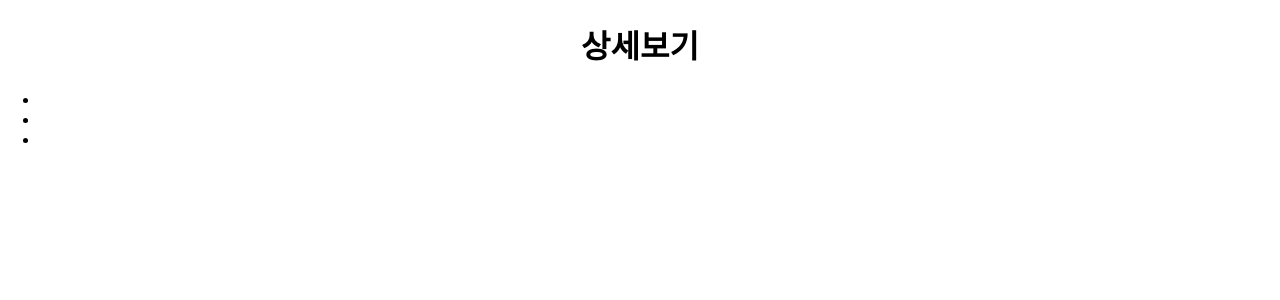
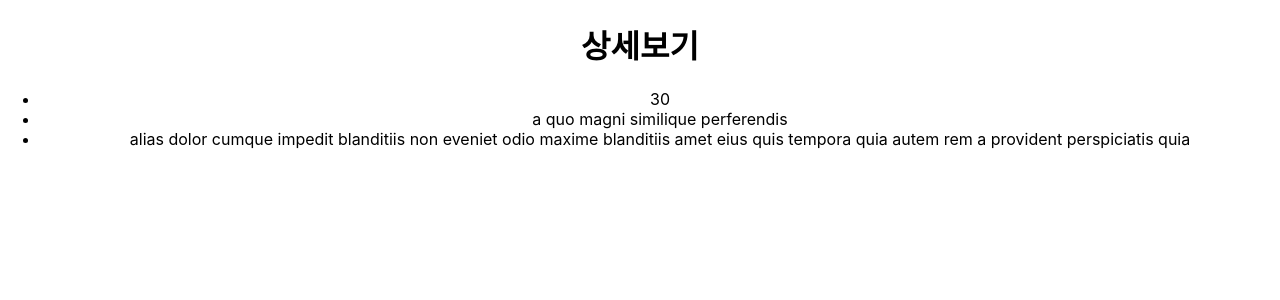
Before and after one commit to Ape07Park/pagination, a React (Create React App) app: page /list in a window 1280 px wide. Both pictures are taken after a click on the item 660 px from the left and 190 px from the top of the page. Shown: the top 300 px of the page. Built offline with nearby package versions, Linux system fonts and the light colour scheme; data requests are answered from the project's data file.

Commit message:
상세 보기 완성

```diff
--- a/src/pages/PostItem.jsx
+++ b/src/pages/PostItem.jsx
@@ -28,11 +28,9 @@ export function PostItem ({posts}) {
     // 현제 아이템
     const currentItems = postItems.slice(indexOfFirstItem, indexOfLastItem);
 
-
-
-     // TODO 제목이나 컨텐츠 클릭 시 view 페이지로 이동
     // 클릭 -> 페이지 이동
     const goToView = (id) => {
+
         navigate('/view', {state : {id: id}});
     }
 
@@ -43,8 +41,8 @@ export function PostItem ({posts}) {
             {currentItems.map((data) => (
                 <ul key={data.id}>
                     <li>id: {data.id}</li>
-                    <li onClick={() => goToView()}>title: {data.title}</li>
-                    <li onClick={() => goToView()}>content: {data.body}</li>
+                    <li onClick={() => goToView(data.id)}>title: {data.title}</li>
+                    <li onClick={() => goToView(data.id)}>content: {data.body}</li>
                 </ul>
             ))}
 
--- a/src/pages/Postview.jsx
+++ b/src/pages/Postview.jsx
@@ -1,45 +1,51 @@
-
 import { useEffect, useState } from "react";
 import { fetchDataById } from "../api/fetch";
 import { useLocation } from "react-router-dom";
-
 
 export function PostView () {
 
     const location = useLocation();
 
-    const id = location.state.id;
+    const postId = location.state.id;
 
-    const [data, setData] = useState([]);
+    const [data, setData] = useState(null);
 
-    // id로 데이터 뿌리기
-    // useEffect에 데이터 가져오는 함수 넣기
-    // 엑시오스로 id 넘겨 데이터 가져오기
+    const [dataCatch, setDataCatch] = useState(false);
+
 
      // 데이터 불러오기
      useEffect(() => {
+        if (postId) { // postId가 존재할 때만 데이터 가져오기
+            const getDataById = async () => {
+                try {
+                    const result = await fetchDataById(postId);
+                    setData(result.data);
+                    // 데이터 받음 여부 표시
+                    setDataCatch(true)
+                } catch (error) {
+                    console.error("Error fetching data:", error);
+                }
+            };
+            getDataById();
+        }
+    }, [postId]);
 
-        const getDataById = async () => {
-            // 검색어 적용시켜 데이터 불러오기
-            const result = await fetchDataById(id);
-            setData(result.data);
-
-        };
-        getDataById();
-    }, []);
+    if (dataCatch === false) { // 데이터가 로드되지 않았을 때 로딩 상태 표시
+        return <div>Loading...</div>;
+    }
 
     return (
         <>
         <h1>상세보기</h1>
         <ul>
             <li>
-                {data.id}
+                {data[0].id}
             </li>
             <li>
-                {data.title}
+                {data[0].title}
             </li>
             <li>
-                {data.body}
+                {data[0].body}
             </li>
         </ul>
         </>
```
